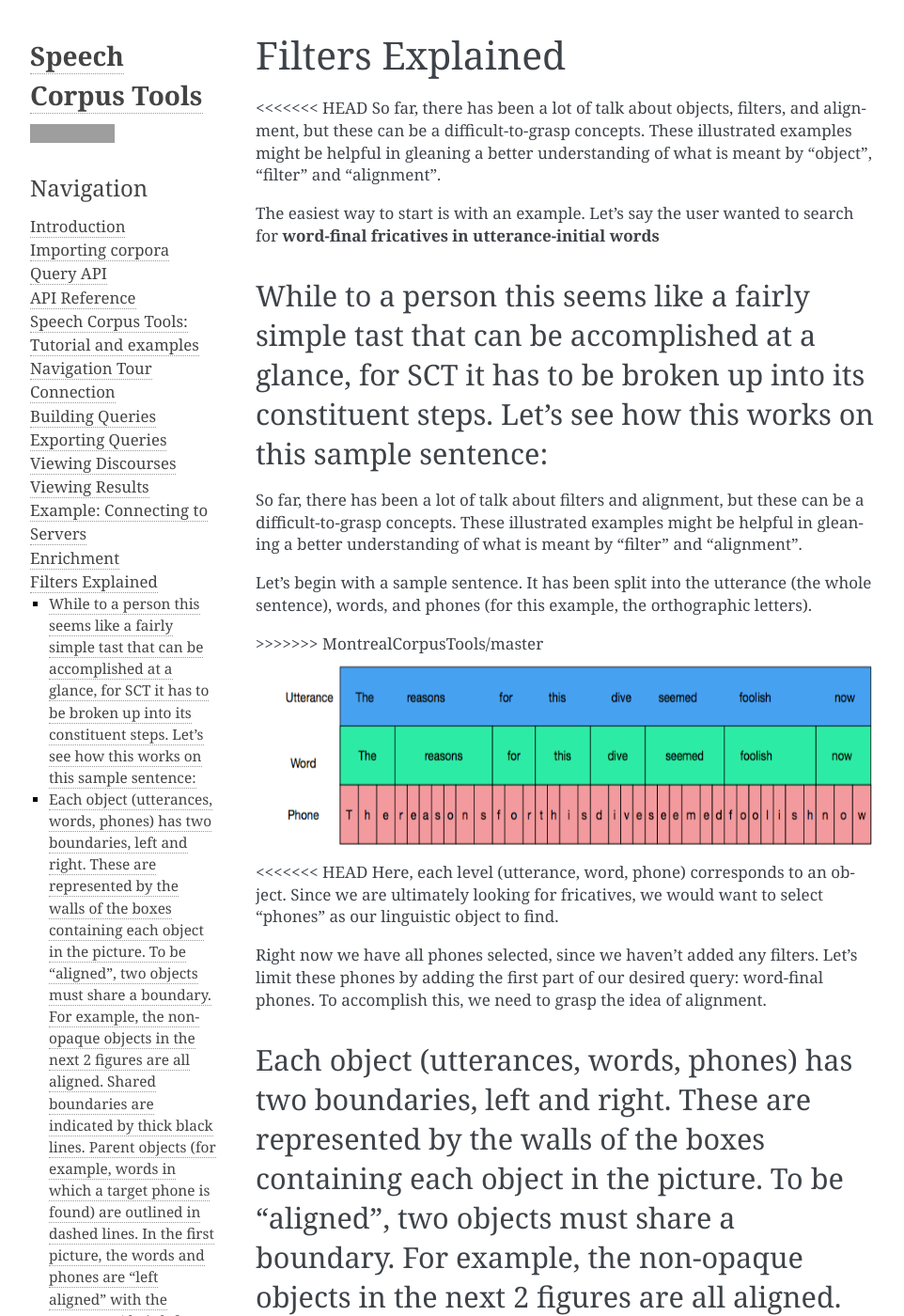
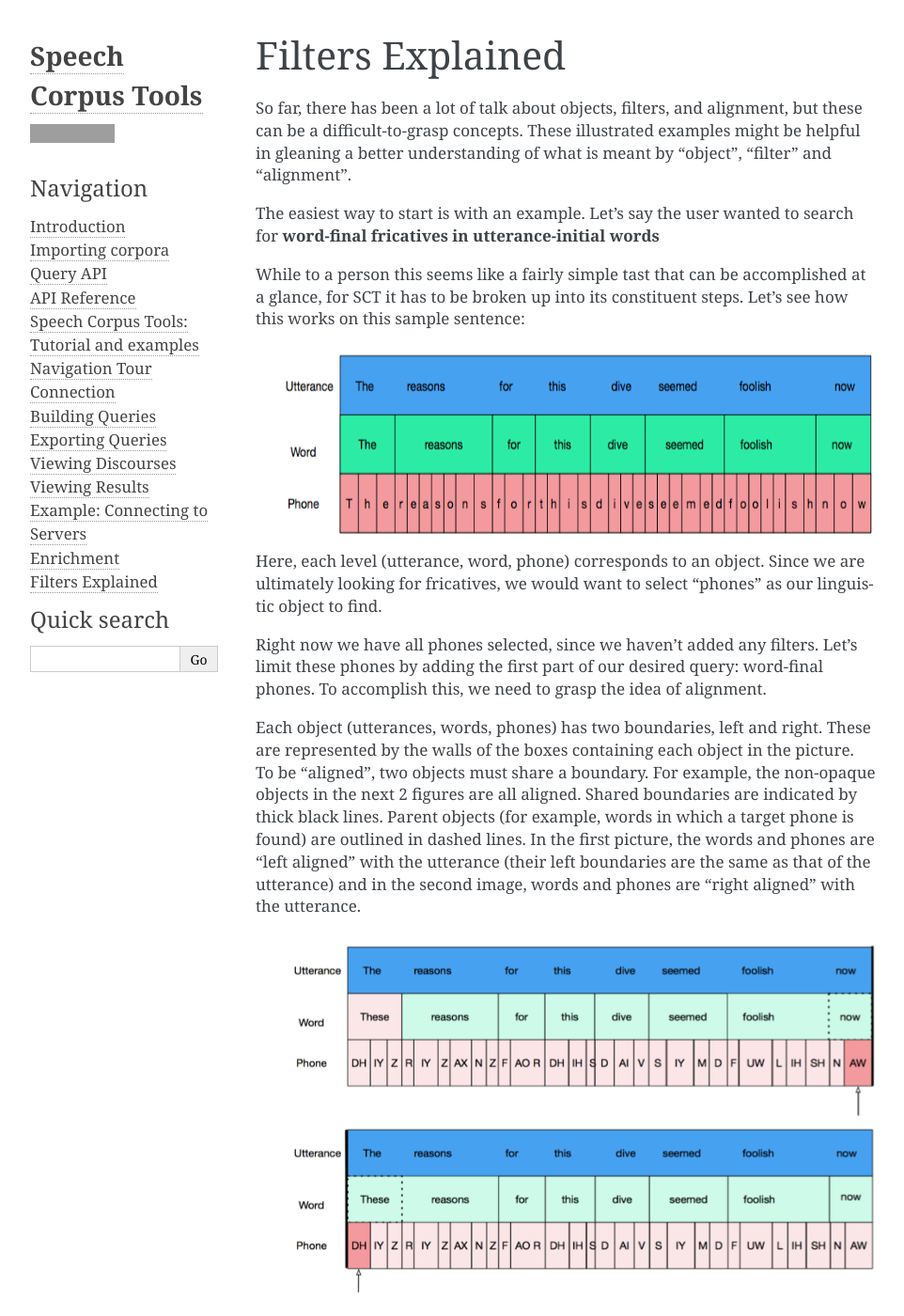
Before and after one commit to MontrealCorpusTools/speechcorpustools, a Sphinx documentation site: the page built from docs/source/additional/filters.rst, in a window 1280 px wide and 1400 px high. Shown: the whole window at 94% size, without its empty margins (148-1110 px from the left). Built offline with Sphinx 7.4.7, drawn with Linux system fonts in a browser that asks for light colours; pages that are not in the unit, such as notebooks, are missing from menus; some of the changed text lies outside the part shown; grey boxes are pictures that could not be loaded.

Commit message:
resolved conflicts

```diff
--- a/docs/source/additional/filters.rst
+++ b/docs/source/additional/filters.rst
@@ -4,33 +4,23 @@
 Filters Explained
 *****************
 
-<<<<<<< HEAD
 So far, there has been a lot of talk about objects, filters, and alignment, but these can be a difficult-to-grasp concepts. These illustrated examples might be helpful in gleaning a better understanding of what is meant by "object", "filter" and "alignment".
 
 The easiest way to start is with an example. Let's say the user wanted to search for **word-final fricatives in utterance-initial words**
 
 While to a person this seems like a fairly simple tast that can be accomplished at a glance, for SCT it has to be broken up into its constituent steps. Let's see how this works on this sample sentence:
-=======
-So far, there has been a lot of talk about filters and alignment, but these can be a difficult-to-grasp concepts. These illustrated examples might be helpful in gleaning a better understanding of what is meant by "filter" and "alignment".
 
-Let's begin with a sample sentence. It has been split into the utterance (the whole sentence), words, and phones (for this example, the orthographic letters).
-
->>>>>>> MontrealCorpusTools/master
 	.. image:: fullsentence.png
 		:width: 760px
 		:height: 200px
 		:align: center
 		:alt: Image cannot be displayed in your browser
-<<<<<<< HEAD
+
 Here, each level (utterance, word, phone) corresponds to an object. Since we are ultimately looking for fricatives, we would want to select "phones" as our linguistic object to find.
 
 Right now we have all phones selected, since we haven't added any filters. Let's limit these phones by adding the first part of our desired query: word-final phones. To accomplish this, we need to grasp the idea of alignment.
 
 Each object (utterances, words, phones) has two boundaries, left and right. These are represented by the walls of the boxes containing each object in the picture. To be "aligned", two objects must share a boundary. For example, the non-opaque objects in the next 2 figures are all aligned. Shared boundaries are indicated by thick black lines. Parent objects (for example, words in which a target phone is found) are outlined in dashed lines. In the first picture, the words and phones are "left aligned" with the utterance (their left boundaries are the same as that of the utterance) and in the second image, words and phones are "right aligned" with the utterance.
-=======
-
-Each object (utterances, words, phones) has two boundaries, left and right. These are represented by the walls of the boxes containing each object in the picture. To be "aligned", two objects must share a boundary. For example, the non-opaque objects in the next 2 figures are all aligned. Shared boundaries are indicated by thick black lines.
->>>>>>> MontrealCorpusTools/master
 
 	.. image:: ex1.png
 		:width: 760px
@@ -45,7 +35,7 @@ Each object (utterances, words, phones) has two boundaries, left and right. Thes
 		:align: center
 		:alt: Image cannot be displayed in your browser
 
-<<<<<<< HEAD
+
 Now that we understand alignment, we can use it to filter for **word-final** phones, by adding in this filter:
 
 	.. image:: ex3filt1.png
@@ -57,19 +47,11 @@ Now that we understand alignment, we can use it to filter for **word-final** pho
 By specifying that we only want phones which share a right boundary with a word, we are getting all **word-final** phones.
 
 	.. image:: ex5.png
-=======
-In fact, we can say that in the first picture, the words and phones are "left aligned" with the utterance (their left boundaries are the same as that of the utterance) and in the second image, words and phones are "right aligned" with the utterance.
 
-Sometimes, we want to select different boundaries for different levels of objects. For example, in the following figure, we are selecting the word that is "left aligned" with the utterance, but the phone that is "right aligned" with that word.
 
-	.. image:: ex3.png
->>>>>>> MontrealCorpusTools/master
-		:width: 760px
-		:height: 200px
-		:align: center
-		:alt: Image cannot be displayed in your browser
 
-<<<<<<< HEAD
+
+
 However, recall that our query asked for **word-final fricatives**, and not all phones. This can easily be remedied by adding another filter \*:
 
 	.. image:: fricativefilter.png
@@ -94,41 +76,6 @@ Finally, in our query we wanted to specify only **utterance-intial** words. This
 	.. image:: finalfilter.png
 		:width: 609px
 		:height: 204px
-=======
-This is a good time to show how these examples translate into filters.
-For the first two examples, the filters would be quite simple.
-
-	.. image:: ex1filt1.png
-		:width: 727px
-		:height: 187px
-		:align: center
-		:alt: Image cannot be displayed in your browser
-
-	.. image:: ex1filt2.png
-		:width: 727px
-		:height: 187px
-		:align: center
-		:alt: Image cannot be displayed in your browser
-
-
-We are looking for the smallest object (phones) and want to specify that their alignment is right/left with the object one level up (words). Then we also want to specify that the words should be right/left aligned with the level above them (utterances). This gives us all utterance-initial phones -- since the phones are word-initial and the words are utterance-initial.
-
- For the third example, we only need to alter the filters slightly. We are still looking for utterance-intial words, so that filter does not change. However, we will change the first filter to make the phones right-aligned with words. This way we are getting word-final phones of utterance-intial words.
-
- 	.. image:: ex1filt3.png
-		:width: 727px
-		:height: 187px
-		:align: center
-		:alt: Image cannot be displayed in your browser
-
-What if we wanted the final segment of the second word in an utterance?
-
-	.. image:: ex4.png
-		:width: 760px
-		:height: 200px
->>>>>>> MontrealCorpusTools/master
-		:align: center
-		:alt: Image cannot be displayed in your browser
 
 
 <<<<<<< HEAD
@@ -137,72 +84,23 @@ This gives us the result we are looking for: **word-final fricatives in utteranc
 
 
 	.. image:: ex3.png
-=======
-This is where the "following" and "previous" options come into play. We can use "previous" to specify the object before the one we are looking for. If we wanted the last phone of the second word in our sample utterance (the "s" in "reasons") we would want to specify something about the previous word's alignment. If we wanted to get the final phone of the words in this position, our filters would be:
 
-	.. image:: ex2filt1.png
-		:width: 760px
-		:height: 200px
-		:align: center
-		:alt: Image cannot be displayed in your browser
-
-
-In all these examples, we only end up with one phone per utterance. However, this is certainly not always the case. For example, say we wanted every word-final phone. In this case, we no longer care about word alignment in the utterance, but we do care about phone alignment in the word. We would strip away our second filter.
-
-	.. image:: ex3filt1.png
->>>>>>> MontrealCorpusTools/master
-		:width: 760px
-		:height: 200px
-		:align: center
-		:alt: Image cannot be displayed in your browser
-
-<<<<<<< HEAD
 
 
 Another thing we can do is specify previous and following words/phones and their properties. For example: what if we wanted the final segment of the second word in an utterance?
 
 	.. image:: ex4.png
-=======
-As you can see, the fewer filters we have, the larger our set of results becomes. Recall that when we had no filters, all of the words and phones were in the set of results.
 
-	.. image:: ex5.png
-		:width: 760px
-		:height: 200px
-		:align: center
-		:alt: Image cannot be displayed in your browser
 
-We can narrow our results by specifiying a subset of these phones we want. Say we had enriched the corpus earlier and encoded which segments are fricatives. We could get the following result
 
-	.. image:: ex6.png
->>>>>>> MontrealCorpusTools/master
-		:width: 760px
-		:height: 200px
-		:align: center
-		:alt: Image cannot be displayed in your browser
 
-<<<<<<< HEAD
+
 
 This is where the "following" and "previous" options come into play. We can use "previous" to specify the object before the one we are looking for. If we wanted the last phone of the second word in our sample utterance (the "s" in "reasons") we would want to specify something about the previous word's alignment. If we wanted to get the final phone of the words in this position, our filters would be:
 
 	.. image:: ex2filt1.png
 		:width: 645px
 		:height: 135px
-=======
-by using these filters:
-
-	.. image:: ex4filt1.png
-		:width: 760px
-		:height: 200px
->>>>>>> MontrealCorpusTools/master
-		:align: center
-		:alt: Image cannot be displayed in your browser
 
 
-
-
-<<<<<<< HEAD
 For a full list of filters and their uses, see the section on `building queries <http://sct.readthedocs.io/en/latest/additional/buildingqueries.html>`_
-=======
-
-
->>>>>>> MontrealCorpusTools/master
```
